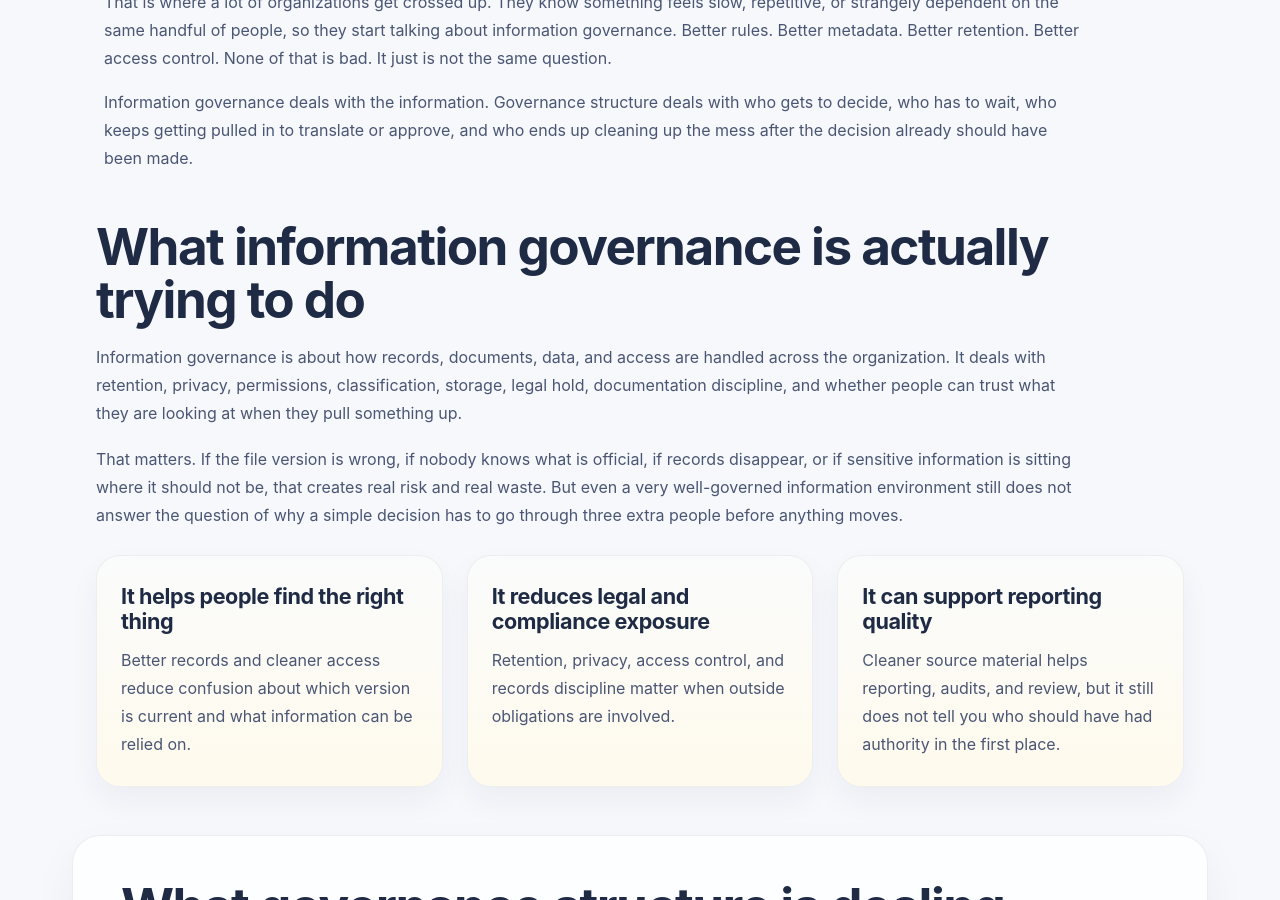
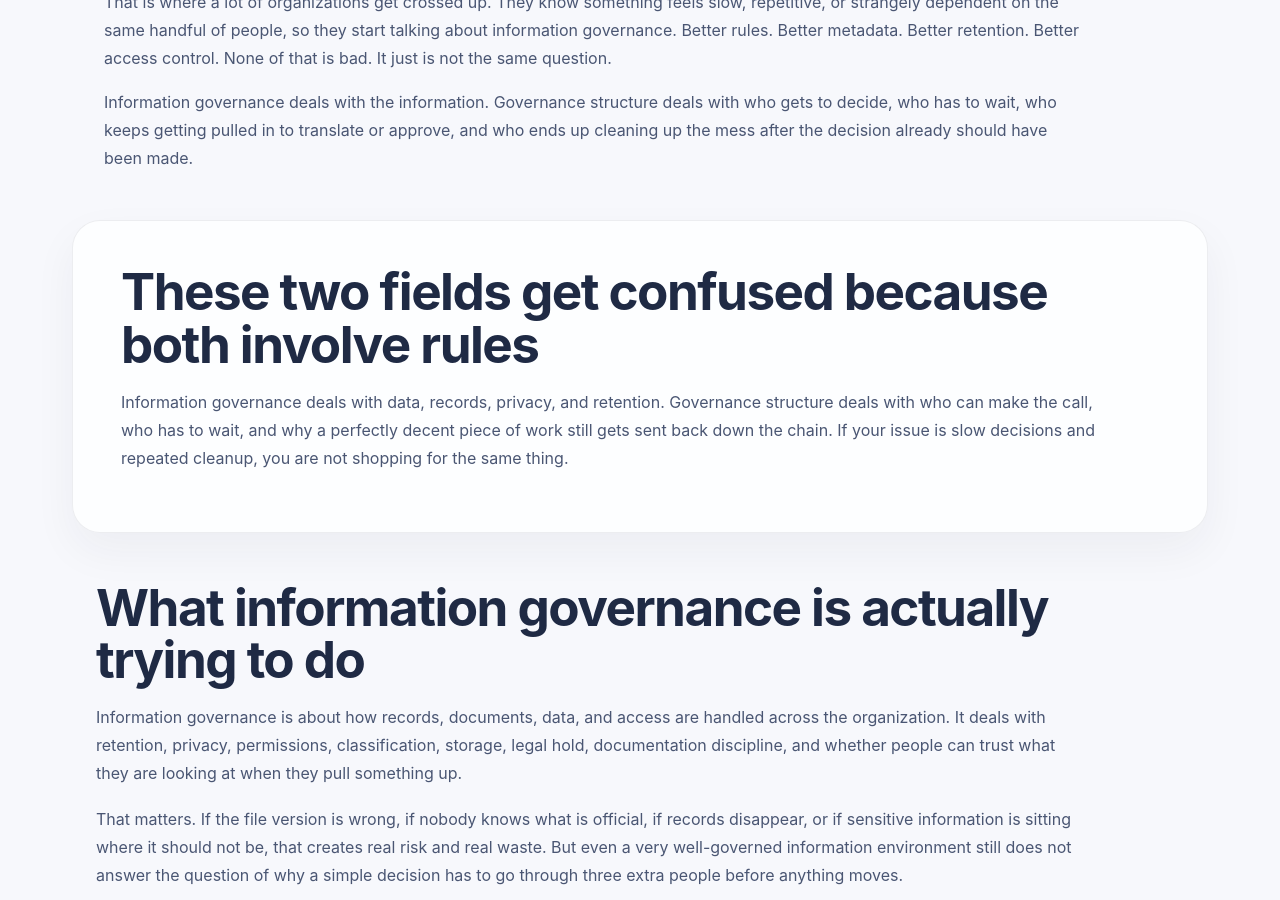
Before and after one commit to efost7873/integratedvaluearchitecture.com, a Jekyll site: the page built from governance-structure-vs-information-governance.html, in a window 1280 px wide and 900 px high, scrolled down 347 px. Built offline with Jekyll 4.4.1, drawn with Linux system fonts in a browser that asks for light colours.

Commit message:
Update governance-structure-vs-information-governance.html

```diff
--- a/governance-structure-vs-information-governance.html
+++ b/governance-structure-vs-information-governance.html
@@ -1,7 +1,7 @@
 ---
 layout: default
-title: Governance Structure vs Information Governance | Integrated Value Architecture
-description: Information governance manages data, records, retention, privacy, and access. Governance structure determines where authority sits, who can stop the work, and why decisions keep getting dragged through the wrong lane.
+title: Governance Structure vs Information Governance | Who Decides and Who Waits | IVA
+description: Information governance manages data, records, retention, privacy, and access. Governance structure determines where authority sits, who has to wait, and why work gets sent back.
 permalink: /governance-structure-vs-information-governance/
 schema_type: WebPage
 ---
@@ -18,6 +18,17 @@ schema_type: WebPage
     </p>
   </div>
 </section>
+
+<section class="section alt">
+  <div class="container narrow">
+    <h2>These two fields get confused because both involve rules</h2>
+    <p>
+      Information governance deals with data, records, privacy, and retention. Governance structure deals with who can make the call, who has to wait, and why a perfectly decent piece of work still gets sent back down the chain. If your issue is slow decisions and repeated cleanup, you are not shopping for the same thing.
+    </p>
+  </div>
+</section>
+
+
 
 <section class="section">
   <div class="container narrow">
```
